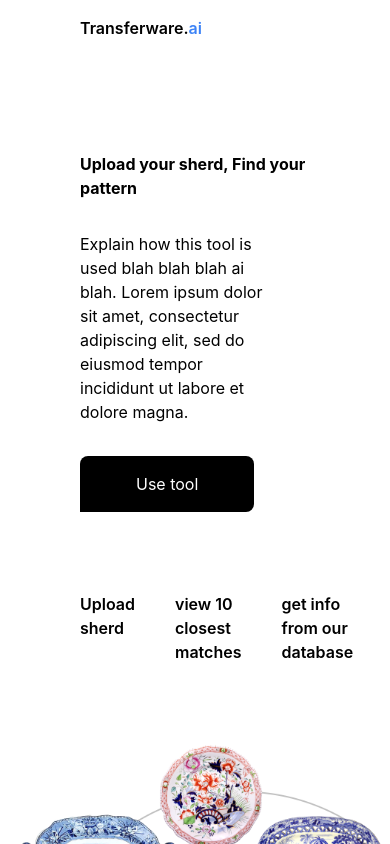
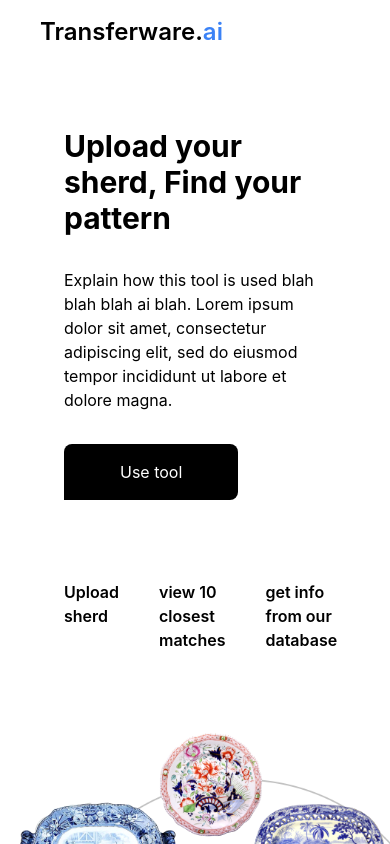
Before and after one commit to andyblarblar/transferware.ai, a React (Create React App) app in the folder static_site/transferware-app/: page / in a window 390 px wide. Shown: the top 844 px of the page. Built offline with nearby package versions, Linux system fonts and the light colour scheme.

Commit message:
small mobile view tailwind

```diff
--- a/static_site/transferware-app/src/pages/landing.js
+++ b/static_site/transferware-app/src/pages/landing.js
@@ -11,19 +11,19 @@ import group3 from "../assets/images/Group-3.png";
 
 function Landing() {
     return (
-      <div className="h-screen">
-        <div className="py-4 px-20 h-[64px]">
-          <h1 className="sm:text-2xl font-semibold">
+      <div className="h-screen overflow-y-hidden">
+        <div className="py-4 px-10 sm:px-20 h-[64px]">
+          <h1 className="text-2xl font-semibold">
             Transferware.<span className="text-blue-500">ai</span>
           </h1>
         </div>
         <div className="flex flex-col lg:flex-row">
-          <div className="header-column flex flex-col pb-0 pt-16 sm:py-16 px-20">
+          <div className="header-column flex flex-col pb-0 pt-10 px-16 sm:py-16 sm:px-20">
             <div className="header lg:w-full">
-              <h1 className="font-bold sm:text-6xl my-6">
+              <h1 className="font-bold text-3xl sm:text-6xl my-6">
                 Upload your sherd, Find your pattern
               </h1>
-              <p className="my-8 w-4/5">
+              <p className="my-8 sm:w-4/5">
                 Explain how this tool is used blah blah blah ai blah. Lorem
                 ipsum dolor sit amet, consectetur adipiscing elit, sed do
                 eiusmod tempor incididunt ut labore et dolore magna.
```
